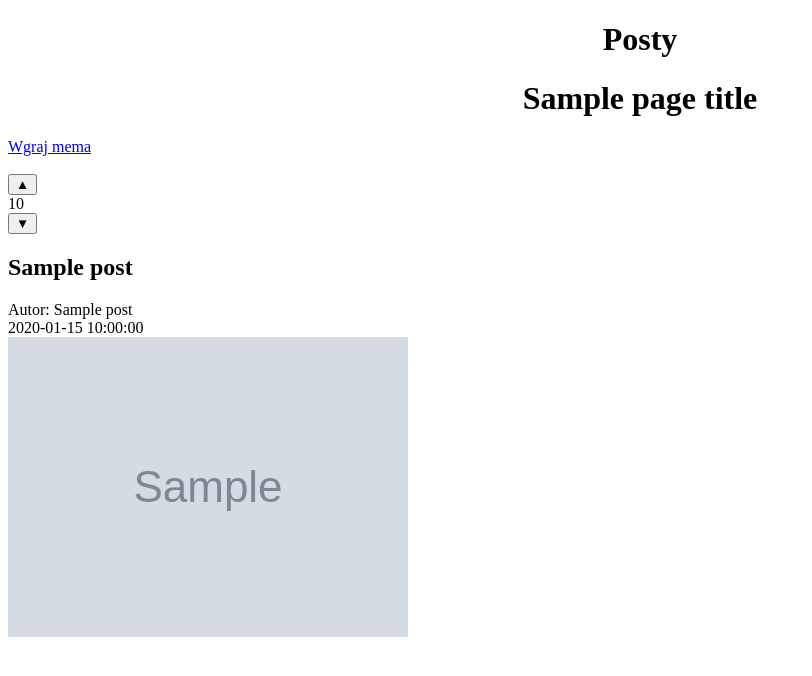
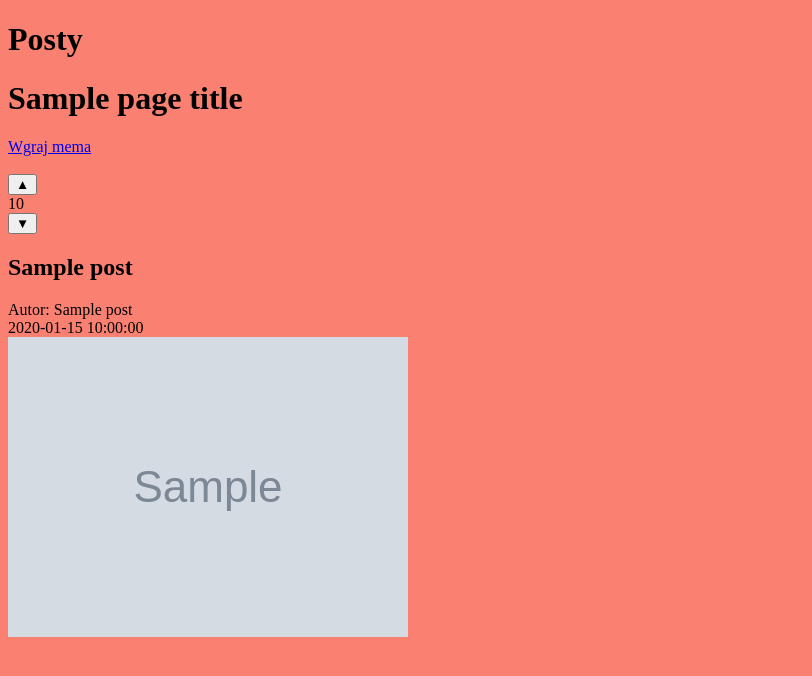
Before and after one commit to KruZ73/projekt2, a PHP site: template src/templates/index.html.twig in a window 1280 px wide. Shown: the top 676 px of the page, without its empty margins (0-812 px from the left). Run offline with PHP 8.4, Linux system fonts and the light colour scheme; the template is opened without the code that fills it: most values are stand-ins (such as "Sample title", 1, 10 or a date in 2020); grey boxes marked "Sample" are stand-in pictures; some libraries are stand-ins or nearby versions.

Commit message:
wyrzucenie niepotrzebnych plików i początek css'a

```diff
--- a/pub/style.css
+++ b/pub/style.css
@@ -1,13 +1,3 @@
-h1 {
-    text-align: center;
+body {
+    background-color: salmon;
 }
-article.post {
-    width: 50vw;
-    margin: 0 auto;
-    background-color: rgb(255, 139, 139);
-    padding: 4vh 2vw;
-    margin-bottom: 2rem;
-}
-article.post img {
-    width: 100%;
-}
--- a/src/templates/header.html.twig
+++ b/src/templates/header.html.twig
@@ -1,10 +1,10 @@
 <!DOCTYPE html>
-<html lang="en">
+<html lang="pl">
 <head>
     <meta charset="UTF-8">
     <meta http-equiv="X-UA-Compatible" content="IE=edge">
     <meta name="viewport" content="width=device-width, initial-scale=1.0">
-    <title>Document</title>
-    <link rel="stylesheet" href="style.css">
+    <link href="style.css" rel="stylesheet" type="text/css">
+    <title>Strona Główna</title>
 </head>
 <body>
--- a/src/templates/index.html.twig
+++ b/src/templates/index.html.twig
@@ -1,5 +1,5 @@
 {%include 'header.html.twig'%}
-<h1>Posty</h1>
+<h1 class="naglowek">Posty</h1>
 
 <div id="pageContainer">
     <h1>{{pageTitle}}</h1>
```
